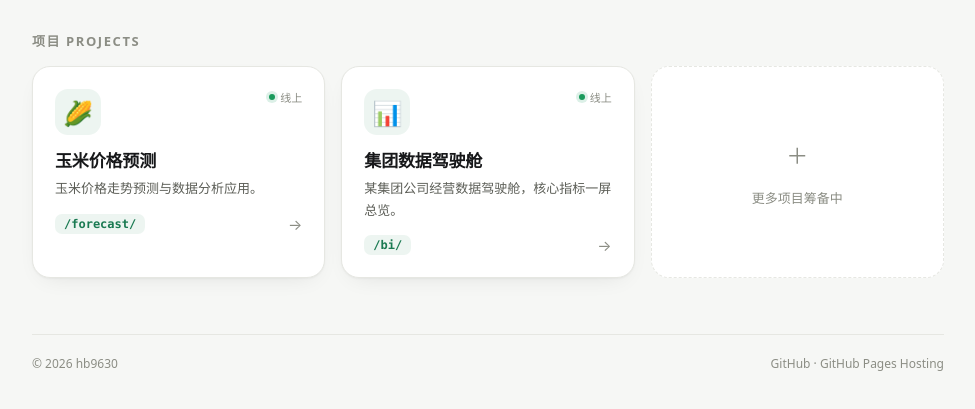
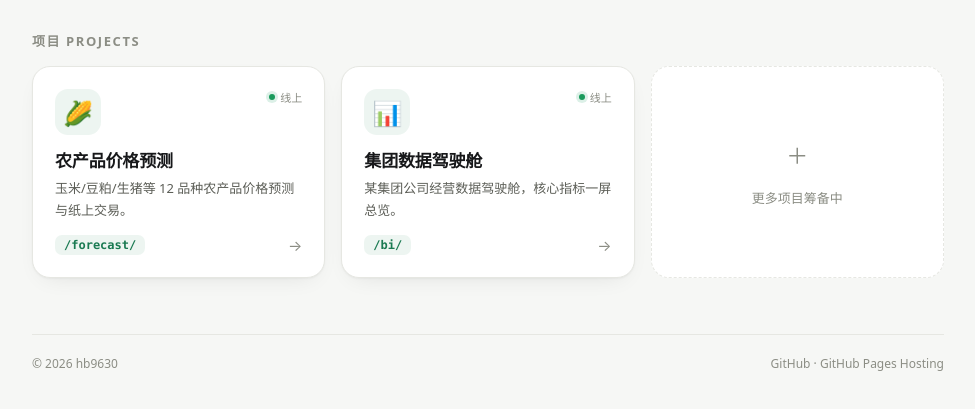
Before and after one commit to hb9630/hb9630.github.io, a plain HTML site: page index.html in a window 1280 px wide. Shown: the part 161-570 px from the top of the page, without its empty margins (152-1127 px from the left). Drawn offline with Linux system fonts and the light colour scheme.

Commit message:
forecast 卡片:玉米价格预测→农产品价格预测(12品种)

```diff
--- a/index.html
+++ b/index.html
@@ -153,8 +153,8 @@
     {
       path: 'forecast',
       icon: '🌽',
-      name: '玉米价格预测',
-      desc: '玉米价格走势预测与数据分析应用。',
+      name: '农产品价格预测',
+      desc: '玉米/豆粕/生猪等 12 品种农产品价格预测与纸上交易。',
       live: true,
     },
     {
```
